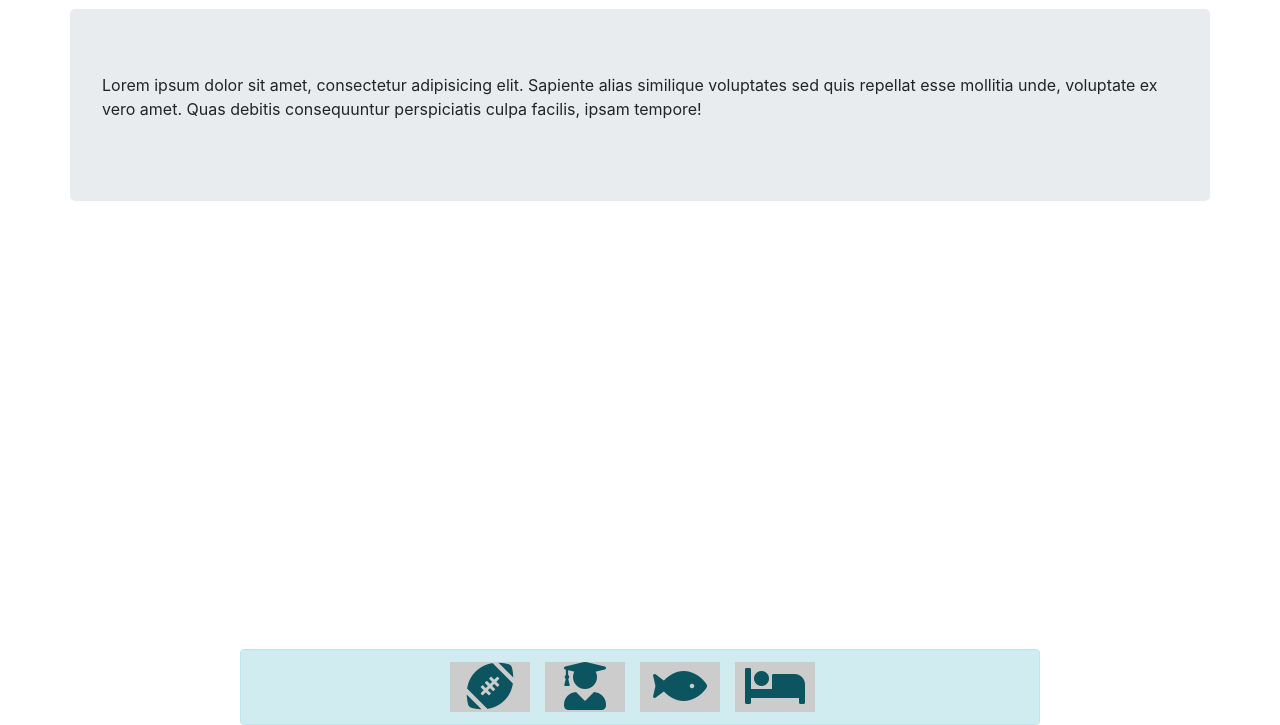
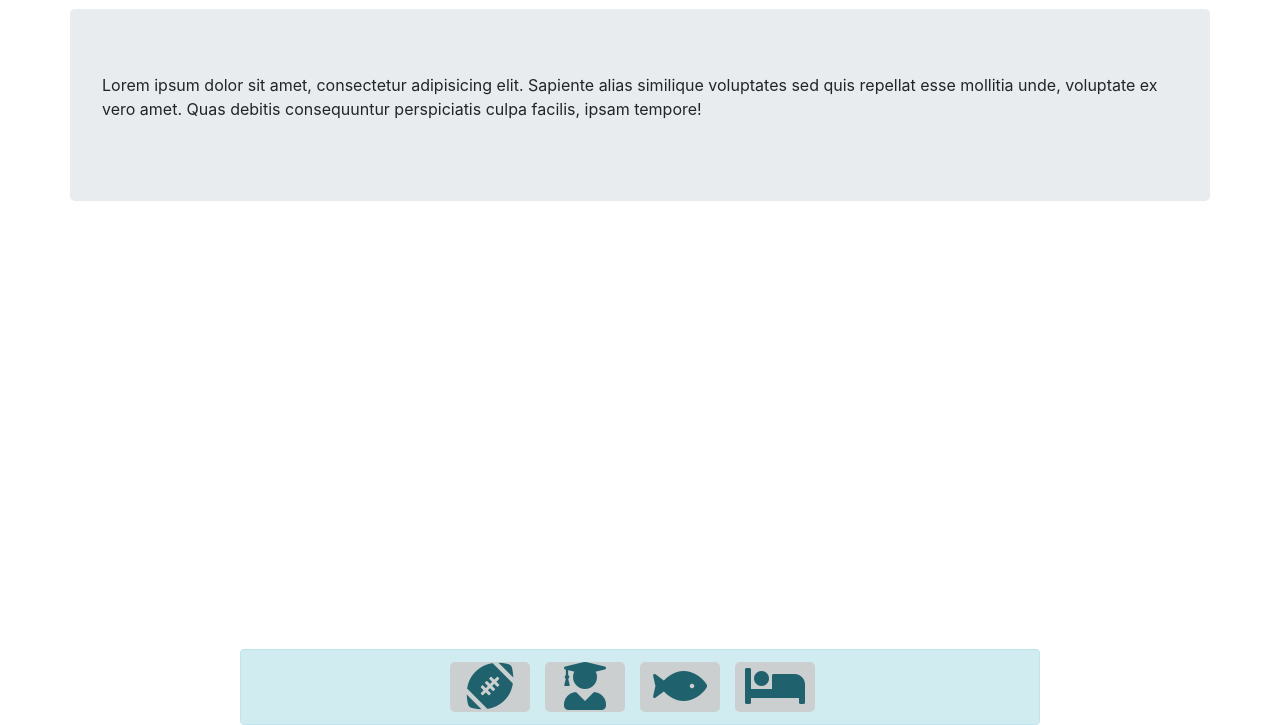
Before and after one commit to nestorjunior/fisheye, a plain HTML site: page index.html in a window 1280 px wide. Shown: the part 75-800 px from the top of the page. Drawn offline with nearby package versions, Linux system fonts and the light colour scheme.

Commit message:
ajustes menu

```diff
--- a/index.html
+++ b/index.html
@@ -23,9 +23,13 @@
 
     .nav-item {
       background-color: #ccc;
+      opacity: 0.9;
       margin-right: 15px;
       width: 80px;
       height: 50px;
+      border-radius: 5px;
+      opacity: 0.9;
+   filter: alpha(opacity=50);
     }
   </style>
   <title>Fisheye</title>
```
